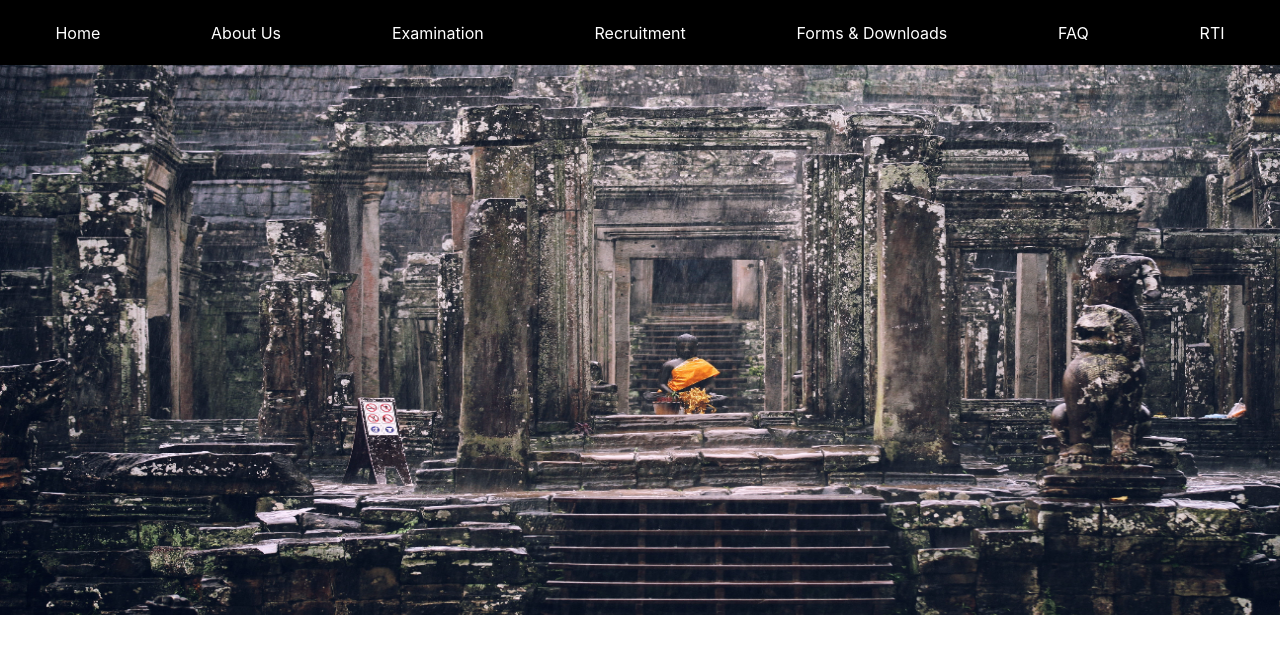
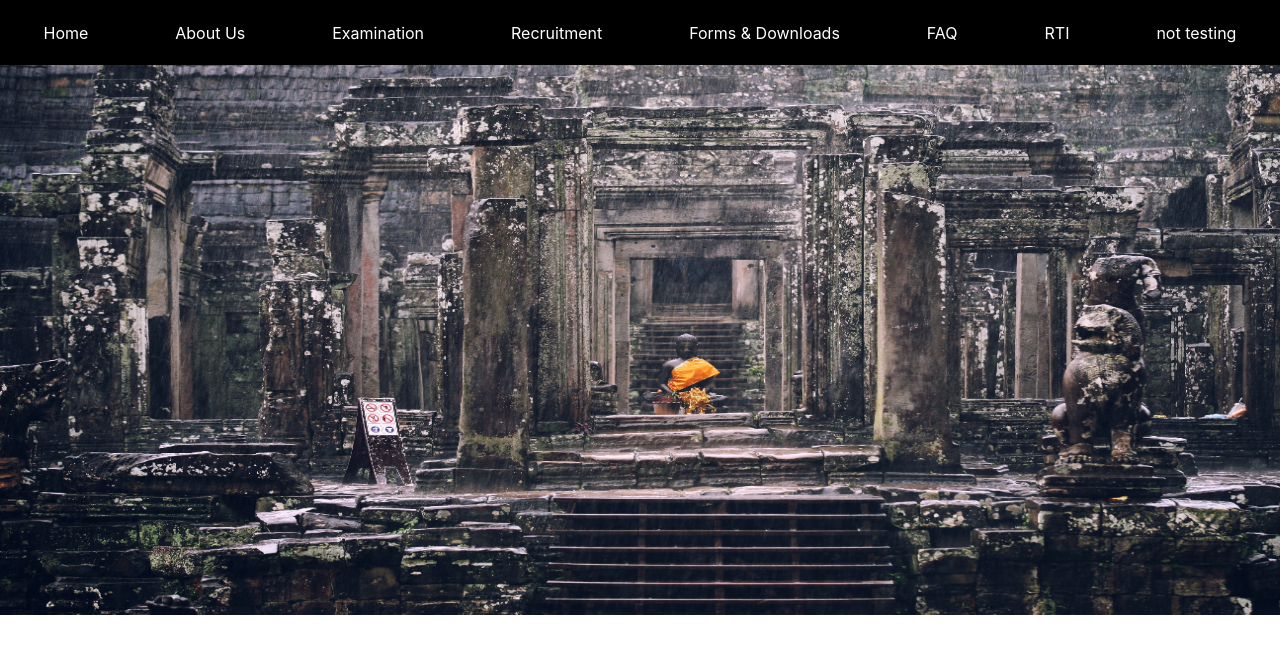
Before and after one commit to ChaitanyaSadu/react_codes, a React (Create React App) app in the folder react tasks/demo/: page / in a window 1280 px wide. Shown: the top 654 px of the page. Built offline with nearby package versions, Linux system fonts and the light colour scheme.

Commit message:
not testing name added

```diff
--- a/react tasks/demo/src/components/Header.js
+++ b/react tasks/demo/src/components/Header.js
@@ -10,6 +10,7 @@ export default function header(){
         <a>Forms & Downloads</a>
         <a>FAQ</a>
         <a>RTI</a>
+        <a>not testing</a>
 
     </div>
     );
```
